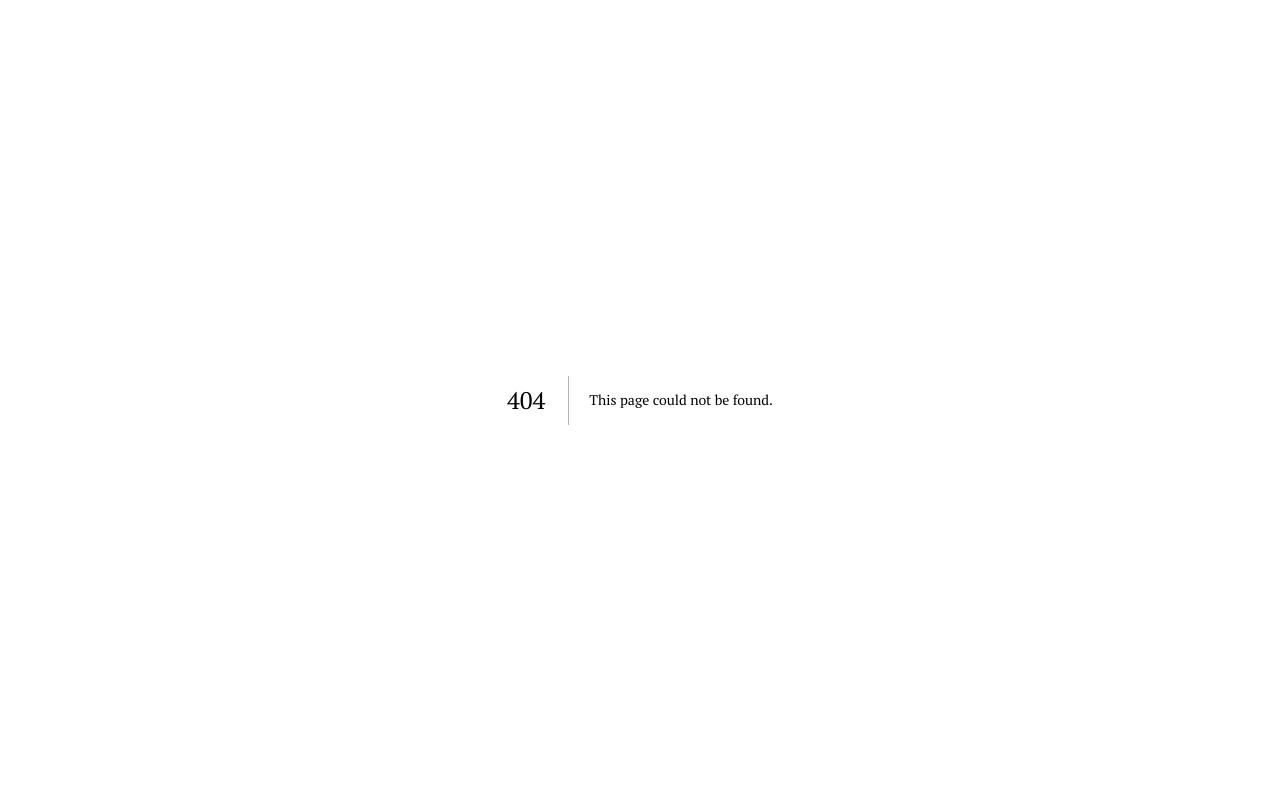
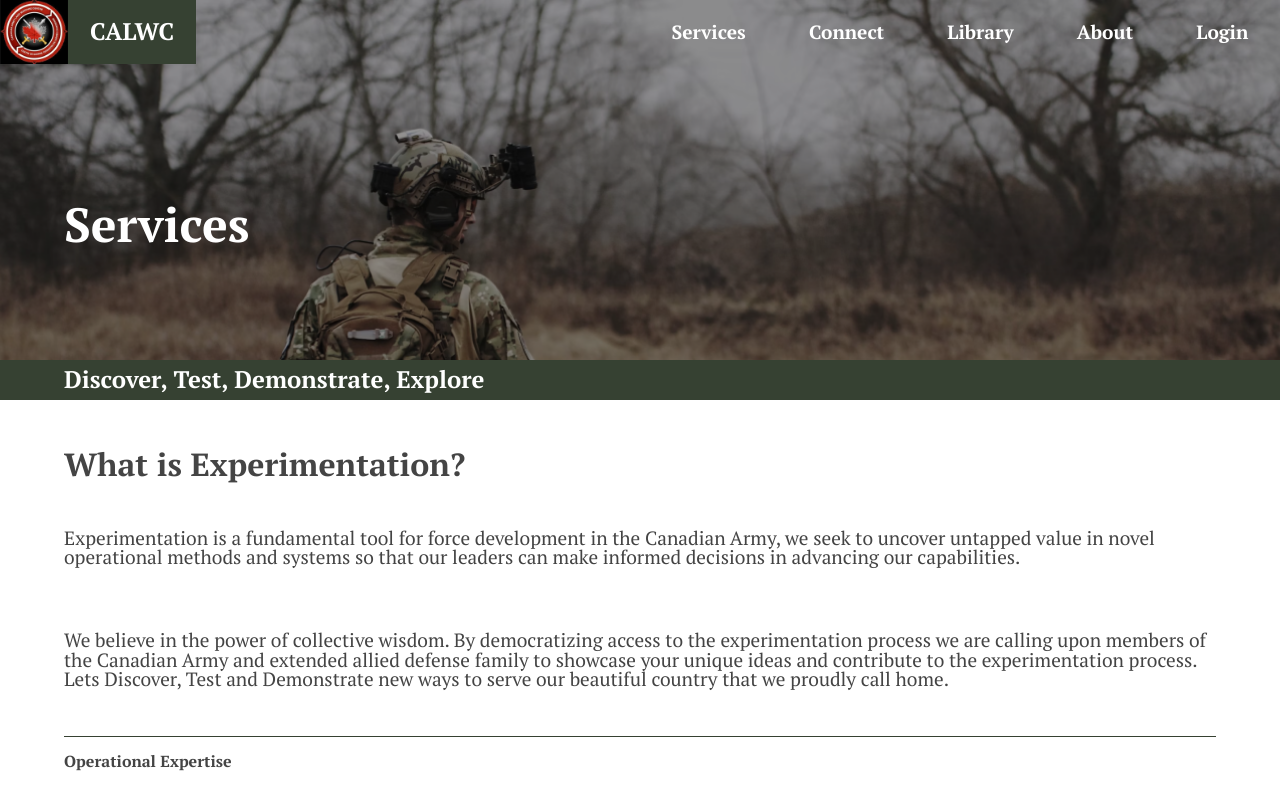
Before and after one commit to ajsib/calwcESC, a Next.js app in the folder front/: page /services/services in a window 1280 px wide. Before the commit this address had no page. Shown: the top 800 px of the page. Built offline with nearby package versions, Linux system fonts and the light colour scheme.

Commit message:
Refactor navigation links to use Next.js Link component

```diff
--- a/front/components/Shared/Header/Navigation.tsx
+++ b/front/components/Shared/Header/Navigation.tsx
@@ -1,5 +1,6 @@
 /** @jsxImportSource @emotion/react */
 import { css } from '@emotion/react';
+import Link from 'next/link'; // Import the Link component from Next.js
 
 const navigationStyle = css`
   display: flex;
@@ -13,9 +14,6 @@
     top: 100%; // Align the top of the navigation with the bottom of the header
     right: 0; // Align the navigation to the right
     flex-direction: column;
-    a {
-      margin-top: 1.5rem; // Adjust as needed
-    }
   }
 `;
 
@@ -23,19 +21,20 @@
   color: var(--secondary-color);
   font-weight: bold;
   font-size: 1.2rem;
-  text-decoration: none;
+  text-decoration: none !important; /* Ensure text-decoration is none */
   &:hover {
-    text-decoration: underline;
+    text-decoration: underline !important; /* Apply underline on hover, ensure it's applied with !important if necessary */
   }
 `;
 
 const Navigation = () => (
   <nav css={navigationStyle}>
-    <a css={linkStyle} href="/services">Services</a>
-    <a css={linkStyle} href="/connect">Connect</a>
-    <a css={linkStyle} href="/library">Library</a>
-    <a css={linkStyle} href="/about">About</a>
-    <a css={linkStyle} href="/login">Login</a>
+    {/* Use the css prop directly on the <a> tag inside <Link> */}
+    <Link href="/services" css={linkStyle}>Services</Link>
+    <Link href="/connect" css={linkStyle}>Connect</Link>
+    <Link href="/library" css={linkStyle}>Library</Link>
+    <Link href="/about" css={linkStyle}>About </Link>
+    <Link href="/login" css={linkStyle}>Login</Link>
   </nav>
 );
 
```
Also changed, not shown: front/pages/services/services.tsx (renamed from front/pages/services.tsx).
